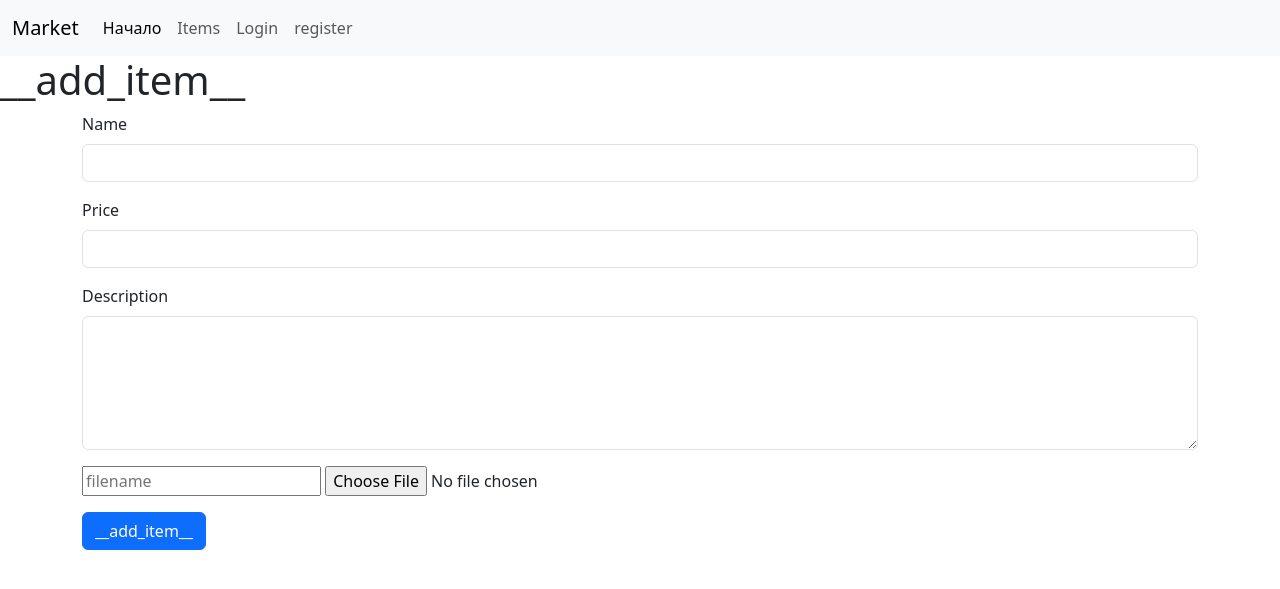
After one commit to springerearly/market, a Django app: page /add-item/ in a window 1280 px wide. The commit adds this page. Shown: the top 589 px of the page. Run offline with Django 4.2, Linux system fonts and the light colour scheme; some libraries are stand-ins or nearby versions.

Commit message:
add static content func

```diff
--- a/code/market/main/models.py
+++ b/code/market/main/models.py
@@ -14,4 +14,4 @@ class Item(models.Model):
     is_for_sale = BooleanField(default=True)
 
     def __str__(self):
-        return str(self.name)
+        return f"{str(self.name)}, {str(self.image_url)}"
--- /dev/null
+++ b/code/market/main/templates/main/add_item.html
@@ -0,0 +1,35 @@
+{% extends 'base.html' %}
+{% load i18n %}
+{% block title_block %}
+    {% translate "Market" %} - {% translate "__add_item__" %}
+{% endblock %}
+{% block pageheader %}
+    {% if items_page %}
+        <h1>{% translate "__add_item__" %}</h1>
+    {% else %}
+        <h1>{% translate "__add_item__" %}</h1>
+    {% endif %}
+{% endblock %}
+{% block content %}
+<form action="{% url 'add-item' %}" method="post" enctype="multipart/form-data">
+    {% csrf_token %}
+    <div class="mb-3">
+      <label for="name" class="form-label">{% translate "Name" %}</label>
+      <input name="name" type="text" class="form-control" id="name">
+    </div>
+    <div class="mb-3">
+      <label for="price" class="form-label">{% translate "Price" %}</label>
+      <input name="price" type="number" class="form-control" id="price">
+    </div>
+    <div class="mb-3">
+        <label for="description" class="form-label">{% translate "Description" %}</label>
+        <textarea name="description" class="form-control" id="description" rows="5"></textarea>
+    </div>
+    <div class="mb-3">
+        <input type="text" name="filename" placeholder='{% translate "filename" %}'>
+        <input type="file" name="file">
+    </div>
+
+    <button type="submit" class="btn btn-primary">{% translate "__add_item__" %}</button>
+  </form>
+{% endblock %}
--- a/code/market/main/templates/main/items.html
+++ b/code/market/main/templates/main/items.html
@@ -1,5 +1,6 @@
 {% extends 'base.html' %}
 {% load i18n %}
+{% load static %}
 {% block title_block %}
     {% translate "Market" %} - {% translate "Items" %}
 {% endblock %}
@@ -36,7 +37,10 @@
                 <th scope="row">{{ item.pk }}</th>
                 <td>{{ item.name }}</td>
                 <td>
-                    <img alt="image" style="width:64px" src="{{ item.image_url }}">
+                    {% with image_static=item.image_url %}
+                    <img alt="image" style="width:64px" src="{% static image_static %}">
+                    {% endwith %}
+
                 </td>
                 <td>{{ item.price }}</td>
                 {% if items_page %}
--- a/code/market/main/urls.py
+++ b/code/market/main/urls.py
@@ -6,6 +6,7 @@ urlpatterns = [
     path('home/', views.homepage, name='home'),
     path('items/', views.itemspage, name='items'),
     path('my-items/', views.my_itemspage, name='my-items'),
+    path('add-item/', views.add_itempage, name='add-item'),
     path('login/', views.loginpage, name='login'),
     path('logout/', views.logoutpage, name='logout'),
     path('register/', views.registerpage, name='register'),
--- a/code/market/main/views.py
+++ b/code/market/main/views.py
@@ -1,8 +1,11 @@
 from django.shortcuts import render, redirect
 from django.contrib.auth import authenticate, login, logout
 from django.contrib.auth.forms import UserCreationForm
+from django.core.files.storage import FileSystemStorage
 from django.contrib import messages
 from main.models import Item
+
+storage = FileSystemStorage(location='static/pics')
 
 
 # Create your views here.
@@ -58,6 +61,21 @@ def my_itemspage(request):
                              for {item_for_sale_object.price}')
         return redirect('my-items')
 
+def add_itempage(request):
+    if request.method == 'GET':
+        return render(request=request, template_name='main/add_item.html')
+    if request.method == 'POST':
+        file = request.FILES['file']
+        filename = storage.save(file.name, file)
+        name = request.POST.get('name')
+        price = request.POST.get('price')
+        description = request.POST.get('description')
+        owner = request.user
+        new_item = Item(name=name, price=price, description=description, owner=owner, image_url = f"pics/{filename}", is_for_sale=False)
+        print("User: ", owner, "Item: ", new_item)
+        new_item.save()
+        return redirect('items')
+
 
 def loginpage(request):
     if request.method == 'GET':
--- a/code/market/templates/includes/items_modals.html
+++ b/code/market/templates/includes/items_modals.html
@@ -75,7 +75,7 @@
                     <label for="inputNewDescription">
                         {% translate "Description" %}
                     </label>
-                    <input type="text" id="inputNewDescription" class="form-control" placeholder="Put price" name="new-description" value="{{ item.description }}" required autofocus>
+                    <input type="text" id="inputNewDescription" class="form-control" placeholder="Put description" name="new-description" value="{{ item.description }}" required autofocus>
                     <button type="submit" class="btn btn-outline-success btn-block">{% translate "_confirm_" %}</button>
                 </form>
             </div>
--- a/code/market/templates/includes/navbar.html
+++ b/code/market/templates/includes/navbar.html
@@ -10,6 +10,7 @@
         <a class="nav-link active" aria-current="page" href="{% url 'home' %}">{% translate "Home" %}</a>
         <a class="nav-link" href="{% url 'items' %}">{% translate "Items" %}</a>
         {% if user.is_authenticated %}
+                    <a class="nav-link" href="{% url 'add-item' %}">{% translate "__add_item__" %}</a>
                     <a class="nav-link" href="{% url 'my-items' %}">{% translate "My Items" %}</a>
                     <a class="nav-link" href="#">{% translate "Hello" %}, {{ user.username }}</a>
                     <a class="nav-link" href="{% url 'logout' %}">{% translate "Logout" %}</a>
```
Also changed, not shown: code/market/locale/ru/LC_MESSAGES/django.po.
